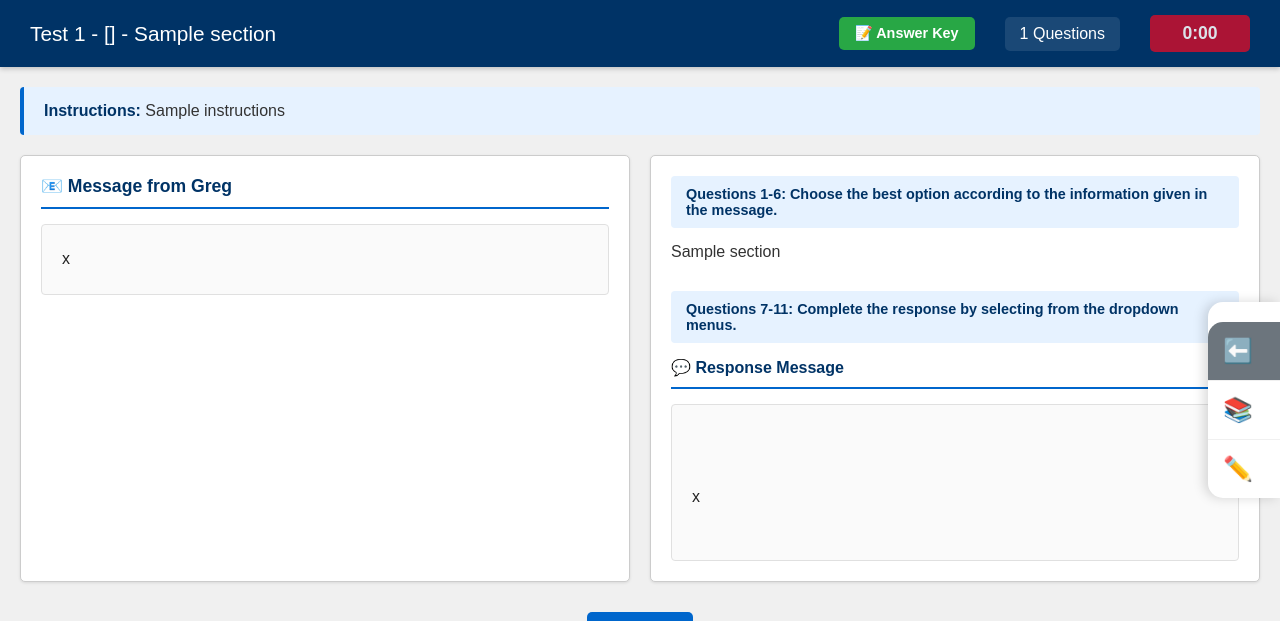
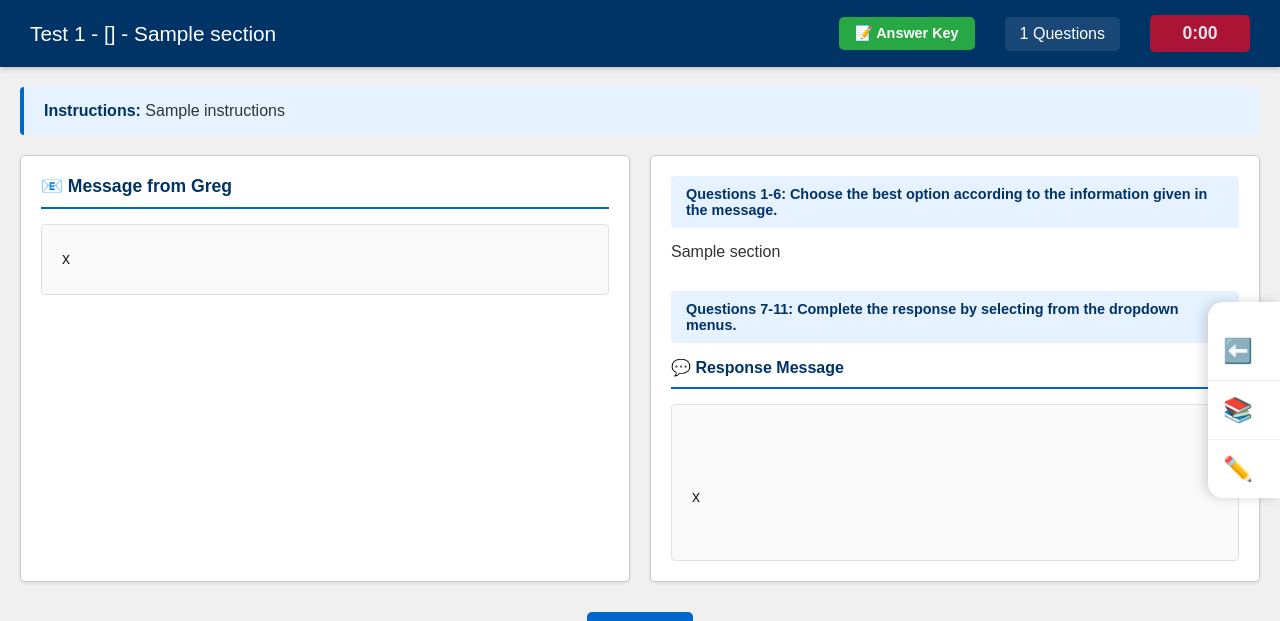
Before and after one commit to caothienlong/celpip-practice, a Flask app: template templates/test_section.html in a window 1280 px wide. Shown: the top 621 px of the page. Run offline with Flask 3, Linux system fonts and the light colour scheme; a user stored in the database is signed in; the template is opened without the code that fills it: most values are stand-ins (such as "Sample title", 1, 10 or a date in 2020).

Commit message:
fix: Back icon background should be white, not gray
Ensures all sidebar icons have consistent white background

## Issue
Back icon (⬅️) had gray background while other icons were white

## Fix
Added explicit background: white to .vocab-sidebar-item.back-btn

## Result
All icons now have consistent white background:
- ⬅️ Back (was gray, now white)
- 📚 View Vocabulary (white)
- ✏️ Add Note (white)

Visual consistency restored!

Applied to:
- templates/test_section.html
- templates/test_mode_section.html

```diff
--- a/templates/test_mode_section.html
+++ b/templates/test_mode_section.html
@@ -414,6 +414,7 @@
 
         .vocab-sidebar-item.back-btn {
             color: #6c757d;
+            background: white;
         }
 
         .vocab-modal {
--- a/templates/test_section.html
+++ b/templates/test_section.html
@@ -583,6 +583,7 @@
 
         .vocab-sidebar-item.back-btn {
             color: #6c757d;
+            background: white;
         }
 
         .vocab-modal {
```
